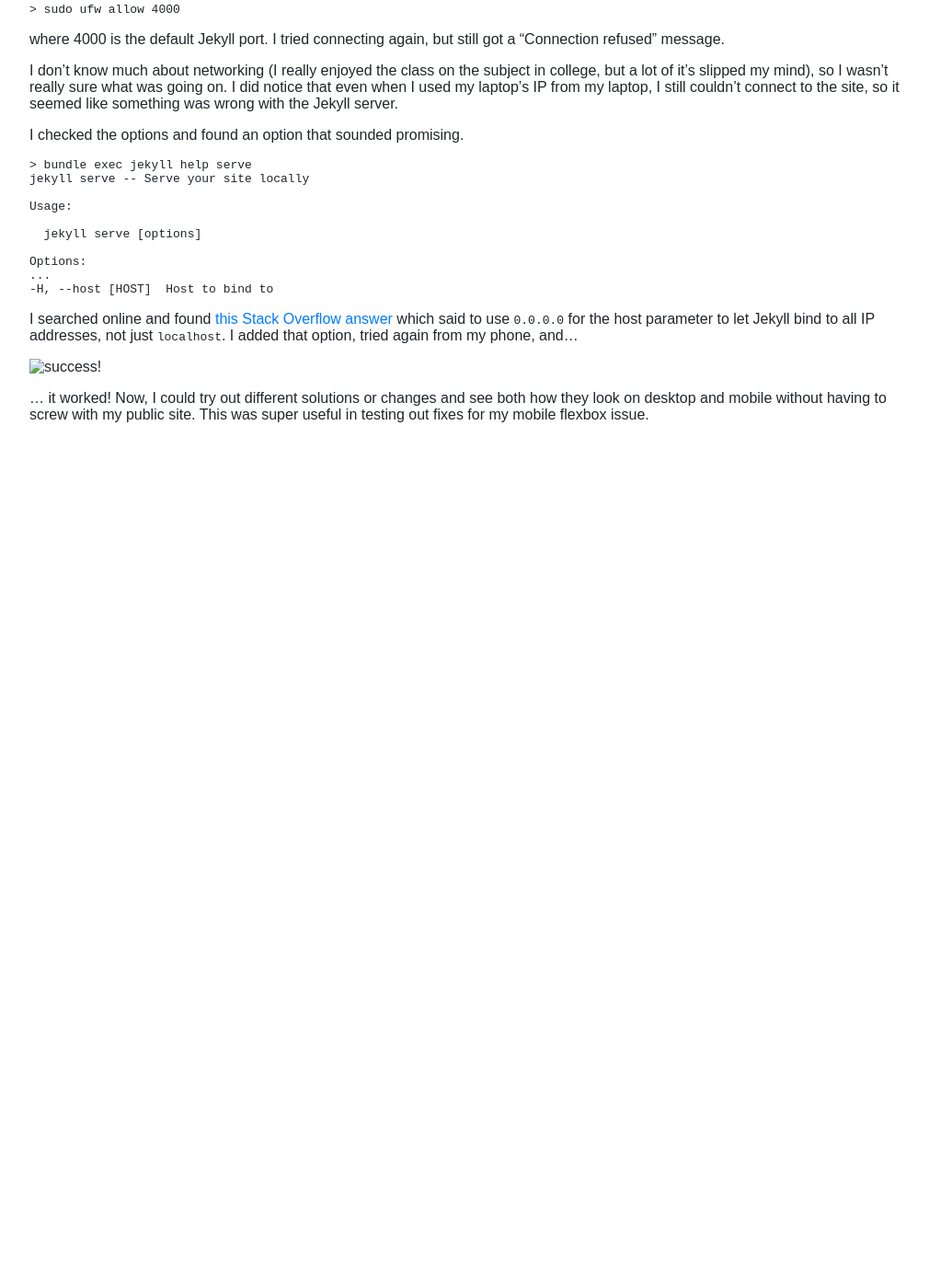
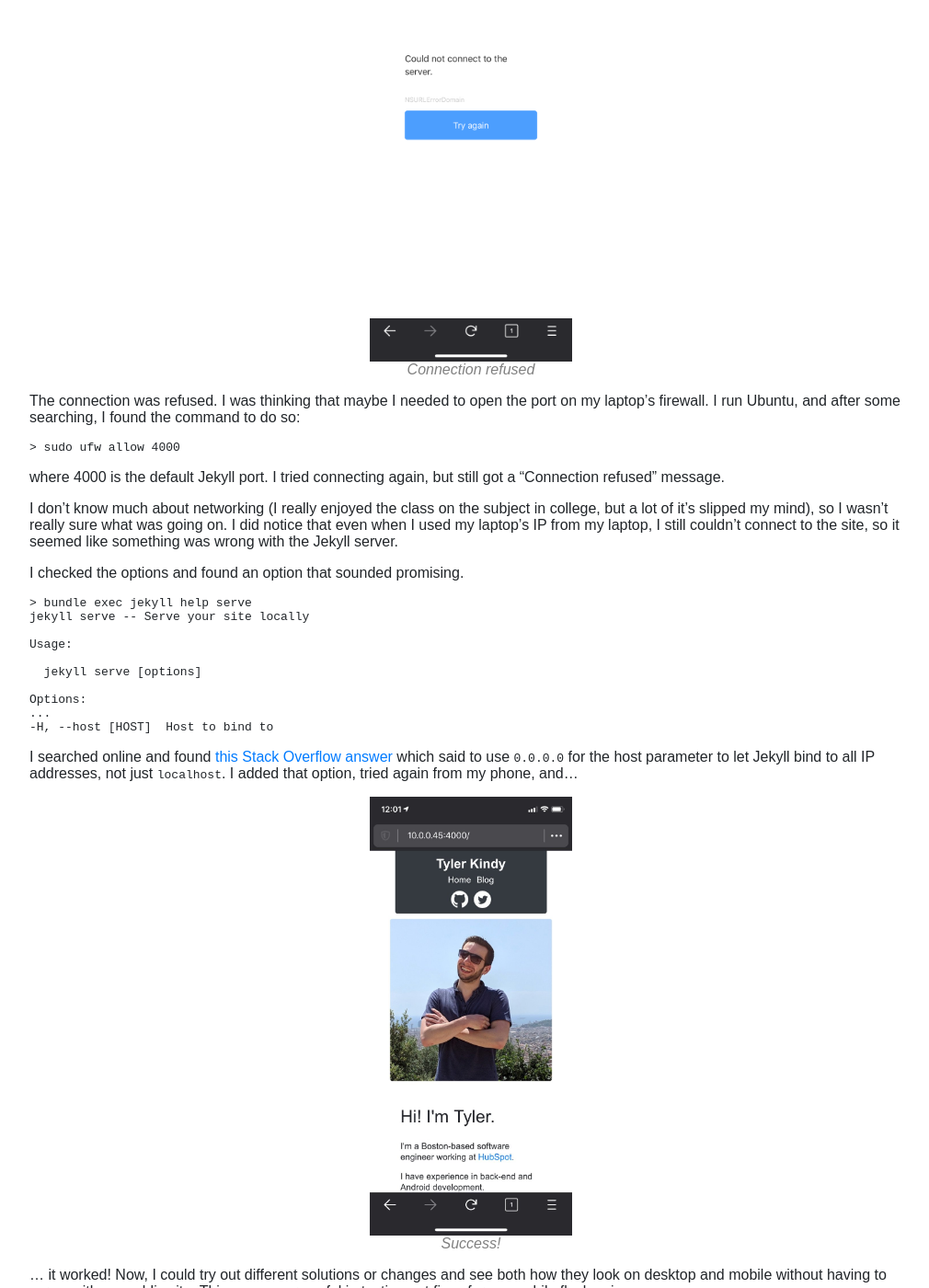
Before and after one commit to tkindy/website, a Jekyll site: the page built from _posts/2020-05-26-jekyll-serve-mobile.md, in a window 1280 px wide and 1400 px high, scrolled down 722 px. Shown: the whole window at 92% size, without its empty margins (128-1138 px from the left). Built offline with Jekyll 4.4.1, drawn with Linux system fonts in a browser that asks for light colours; before the commit the page ends 1198 px from its top, so only the background shows below that.

Commit message:
Add images

```diff
--- a/_posts/2020-05-26-jekyll-serve-mobile.md
+++ b/_posts/2020-05-26-jekyll-serve-mobile.md
@@ -20,7 +20,7 @@ This returned several addresses; the loopback address (`localhost`, `127.0.0.1`)
 
 Anyways, I took the WiFi IPv4 address while the Jekyll server as running and tried connecting to that from my phone.
 
-![connection refused]()
+{% include image.html file="jekyll-connection-refused.png" alt="connection refused" caption="Connection refused" class="tall" %}
 
 The connection was refused. I was thinking that maybe I needed to open the port on my laptop's firewall. I run Ubuntu, and after some searching, I found the command to do so:
 
@@ -49,7 +49,7 @@ Options:
 
 I searched online and found [this Stack Overflow answer][3] which said to use `0.0.0.0` for the host parameter to let Jekyll bind to all IP addresses, not just `localhost`. I added that option, tried again from my phone, and...
 
-![success!]()
+{% include image.html file="jekyll-connection-success.jpg" alt="success!" caption="Success!" class="tall" %}
 
 ... it worked! Now, I could try out different solutions or changes and see both how they look on desktop and mobile without having to screw with my public site. This was super useful in testing out fixes for my mobile flexbox issue.
 
```
Also changed, not shown: assets/images/jekyll-connection-refused.png (added), assets/images/jekyll-connection-success.jpg (added).
